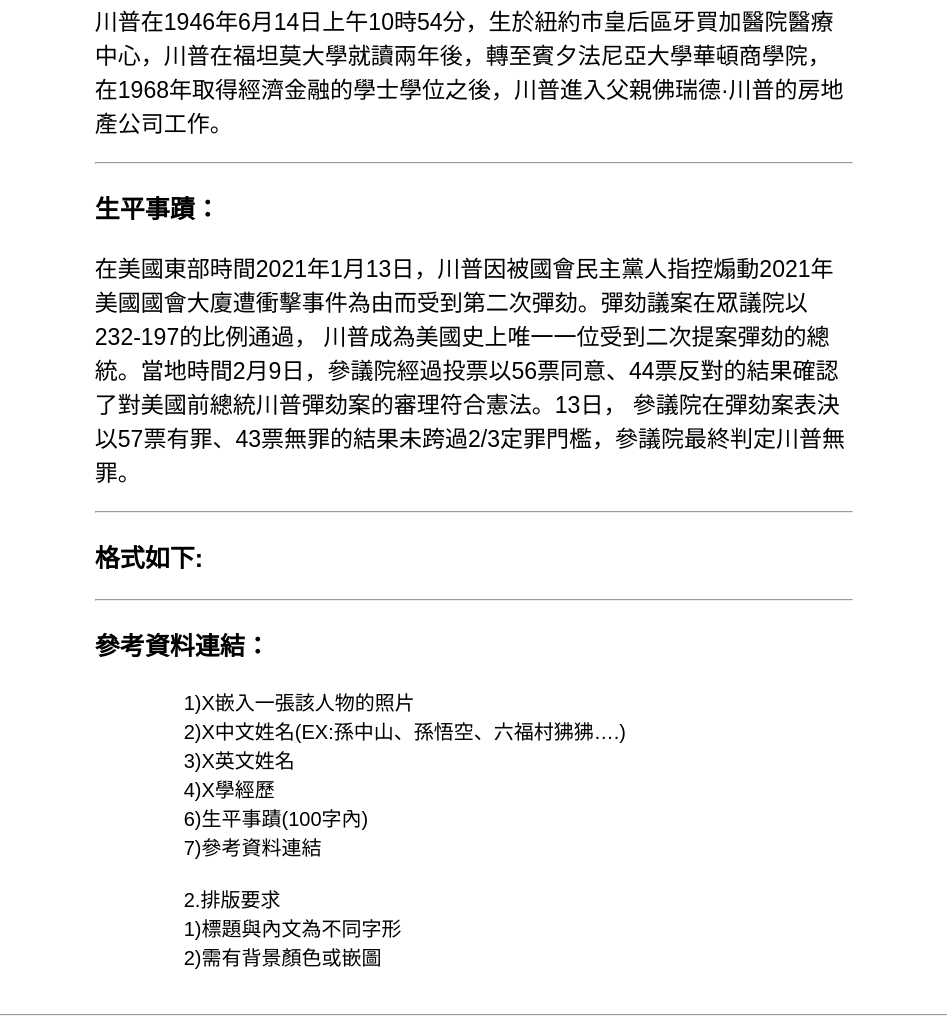
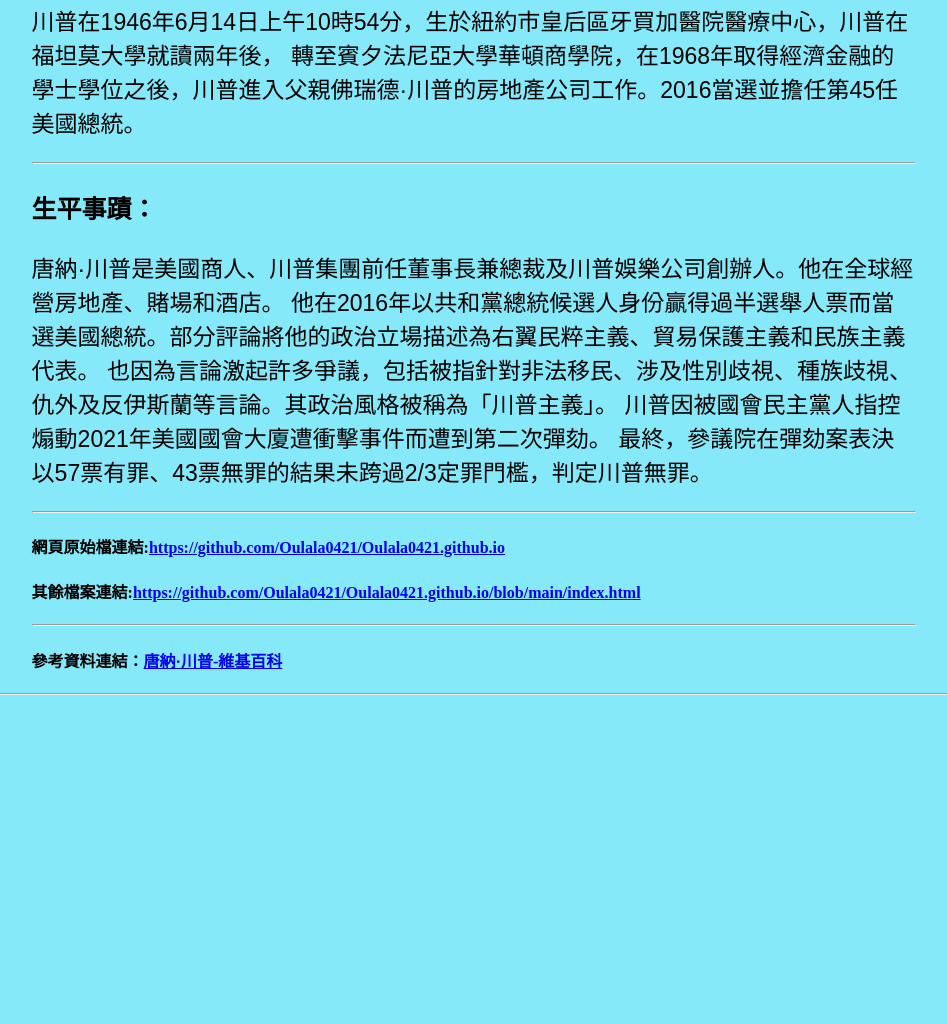
Before and after one commit to Oulala0421/CS_HOMEWORK_htmlpage, a plain HTML site: page index.html in a window 1280 px wide. Shown: the part 888-1912 px from the top of the page, without its empty margins (166-1113 px from the left). After the commit the page ends 1591 px from the top, so only its background shows below. Drawn offline with Linux system fonts and the light colour scheme.

Commit message:
Update index.html

```diff
--- a/index.html
+++ b/index.html
@@ -15,7 +15,7 @@
             }
             h3{
                 font-size: 25px;
-                font-family:fantasy ,system-ui;
+                font-family:/*fantasy ,*/system-ui;
             }
             p{
                 font-size: 23px;
@@ -26,8 +26,8 @@
                 font-family:Arial, sans-serif;
             }
             div{
-                margin-left: 20%;
-                margin-right: 20%;
+                margin-left: 15%;
+                margin-right: 15%;
                 border-style: unset;
 
             }
@@ -44,6 +44,9 @@
             li{
                 font-size: 30px;
             }
+            body{
+                background-color: rgb(134, 233, 250);
+            }
         </style>
     </head>
     <body>
@@ -59,34 +62,23 @@
             <h3>學經歷：</h3>
 
             <p>
-                川普在1946年6月14日上午10時54分，生於紐約市皇后區牙買加醫院醫療中心，川普在福坦莫大學就讀兩年後，轉至賓夕法尼亞大學華頓商學院，在1968年取得經濟金融的學士學位之後，川普進入父親佛瑞德·川普的房地產公司工作。
+                川普在1946年6月14日上午10時54分，生於紐約市皇后區牙買加醫院醫療中心，川普在福坦莫大學就讀兩年後，
+                轉至賓夕法尼亞大學華頓商學院，在1968年取得經濟金融的學士學位之後，川普進入父親佛瑞德·川普的房地產公司工作。2016當選並擔任第45任美國總統。
             </p>
             <hr>
 
             <h3>生平事蹟：</h3>
-            <p>在美國東部時間2021年1月13日，川普因被國會民主黨人指控煽動2021年美國國會大廈遭衝擊事件為由而受到第二次彈劾。彈劾議案在眾議院以232-197的比例通過，
-                川普成為美國史上唯一一位受到二次提案彈劾的總統。當地時間2月9日，參議院經過投票以56票同意、44票反對的結果確認了對美國前總統川普彈劾案的審理符合憲法。13日，
-                參議院在彈劾案表決以57票有罪、43票無罪的結果未跨過2/3定罪門檻，參議院最終判定川普無罪。</p>
+            <p>唐納·川普是美國商人、川普集團前任董事長兼總裁及川普娛樂公司創辦人。他在全球經營房地產、賭場和酒店。
+                他在2016年以共和黨總統候選人身份贏得過半選舉人票而當選美國總統。部分評論將他的政治立場描述為右翼民粹主義、貿易保護主義和民族主義代表。
+                也因為言論激起許多爭議，包括被指針對非法移民、涉及性別歧視、種族歧視、仇外及反伊斯蘭等言論。其政治風格被稱為「川普主義」。
+                川普因被國會民主黨人指控煽動2021年美國國會大廈遭衝擊事件而遭到第二次彈劾。
+                最終，參議院在彈劾案表決以57票有罪、43票無罪的結果未跨過2/3定罪門檻，判定川普無罪。</p>
             <hr>
-            <h3>格式如下:</h3>
+            <h4>網頁原始檔連結:<a href="https://github.com/Oulala0421/Oulala0421.github.io"target="_blank">https://github.com/Oulala0421/Oulala0421.github.io</a></h4>
+            <h4>其餘檔案連結:<a href="https://github.com/Oulala0421/Oulala0421.github.io/blob/main/index.html"target="_blank">https://github.com/Oulala0421/Oulala0421.github.io/blob/main/index.html</a></h4>
             <hr>
 
-            <h3>參考資料連結：</h3>
-
-            <pre>
-                1)X嵌入一張該人物的照片
-                2)X中文姓名(EX:孫中山、孫悟空、六福村狒狒….)
-                3)X英文姓名
-                4)X學經歷
-                6)生平事蹟(100字內)
-                7)參考資料連結
-
-                2.排版要求
-                1)標題與內文為不同字形
-                2)需有背景顏色或嵌圖
-            </pre>
-
-
+            <h4>參考資料連結：<a href="https://zh.wikipedia.org/zh-tw/%E5%94%90%E7%B4%8D%C2%B7%E5%B7%9D%E6%99%AE"target="_blank">唐納·川普-維基百科</a></h4>
             </div>
             <hr>
         </div>
```
